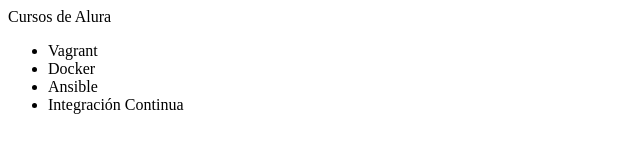
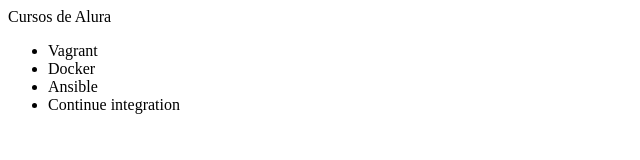
Before and after one commit to UboldiTIC/alura-git, a plain HTML site: page index.html in a window 1280 px wide. Shown: the full height of the page, 0-640 px from the left. Drawn offline with Linux system fonts and the light colour scheme.

Commit message:
Modificación cambio idioma item integracion continua

```diff
--- a/index.html
+++ b/index.html
@@ -9,7 +9,7 @@
             <li>Vagrant</li>
             <li>Docker</li>
             <li>Ansible</li>
-            <li>Integración Continua</li>
+            <li>Continue integration</li>
         </ul>
     </body>
 </html>
```
